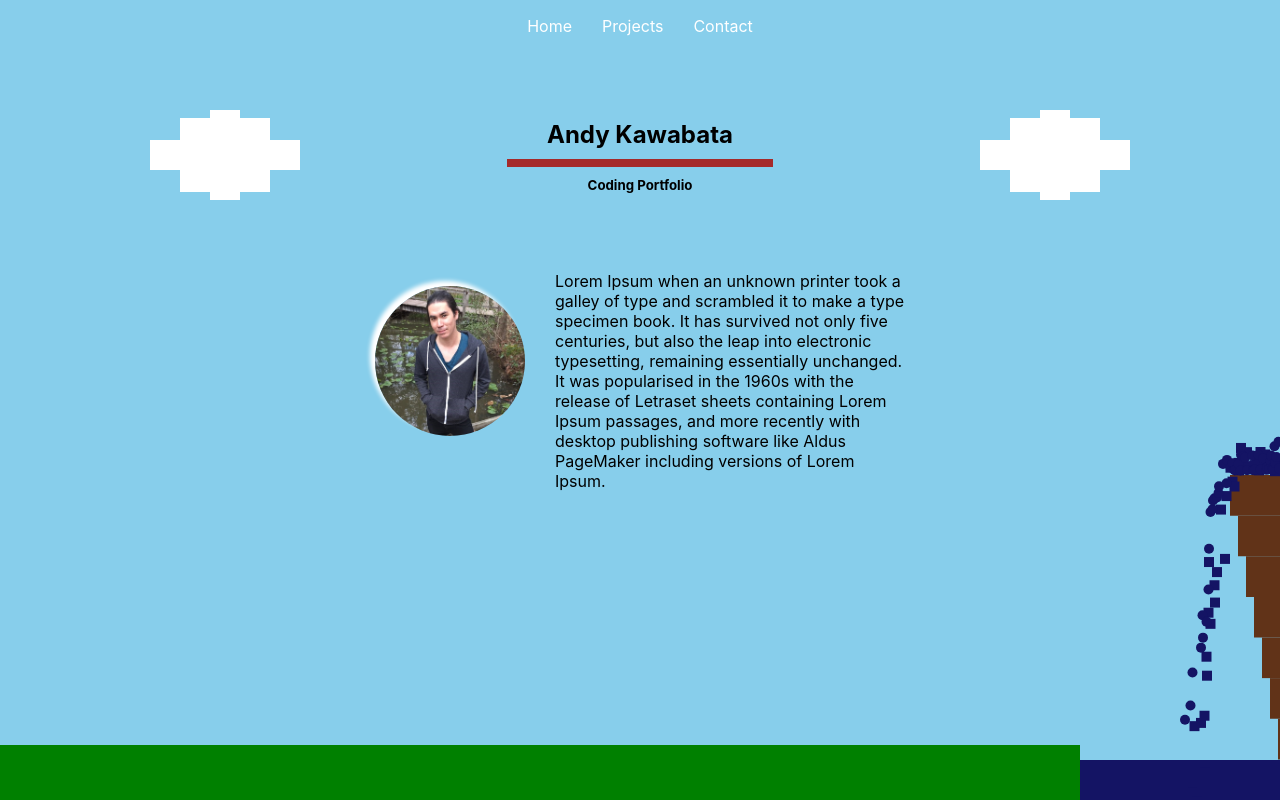
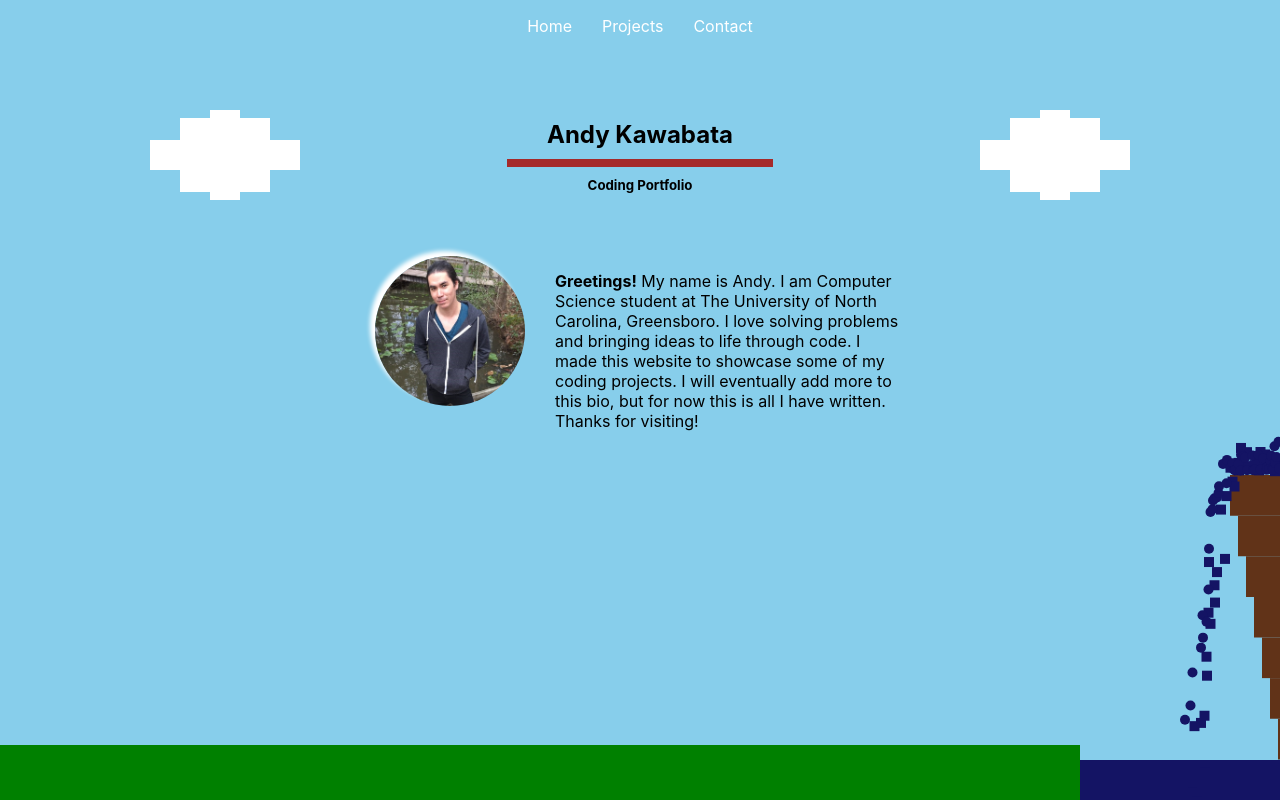
Before and after one commit to andykawabata/my-personal-website, a React (Create React App) app: page / in a window 1280 px wide. Shown: the top 800 px of the page. Built offline with nearby package versions, Linux system fonts and the light colour scheme.

Commit message:
updated bio

```diff
--- a/public/index.html
+++ b/public/index.html
@@ -24,7 +24,7 @@
       work correctly both with client-side routing and a non-root public URL.
       Learn how to configure a non-root public URL by running `npm run build`.
     -->
-    <title>React App</title>
+    <title>Andy Kawabata</title>
   </head>
   <body>
     <noscript>You need to enable JavaScript to run this app.</noscript>
--- a/src/components/landing/Landing.js
+++ b/src/components/landing/Landing.js
@@ -27,7 +27,7 @@ function Landing() {
 
             </div>
             <div className="info-text">
-                <p>Lorem Ipsum when an unknown printer took a galley of type and scrambled it to make a type specimen book. It has survived not only five centuries, but also the leap into electronic typesetting, remaining essentially unchanged. It was popularised in the 1960s with the release of Letraset sheets containing Lorem Ipsum passages, and more recently with desktop publishing software like Aldus PageMaker including versions of Lorem Ipsum.
+                <p><strong>Greetings!</strong> My name is Andy. I am Computer Science student at The University of North Carolina, Greensboro. I love solving problems and bringing ideas to life through code. I made this website to showcase some of my coding projects. I will eventually add more to this bio, but for now this is all I have written. Thanks for visiting!
                 </p>
             </div>
         </div>
```
Also changed, not shown: 1 other file (tests, documents, lock files or other folders).
